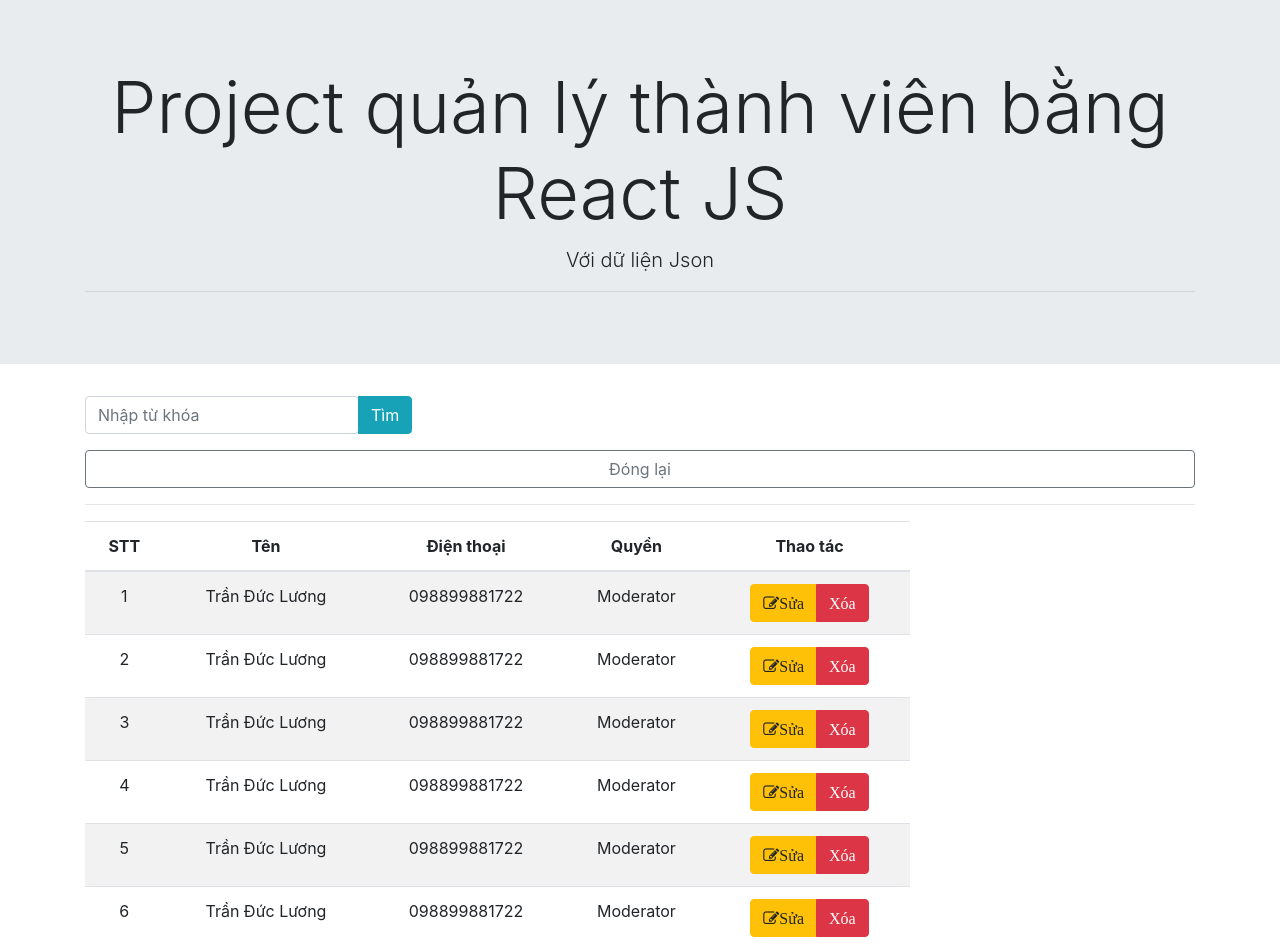
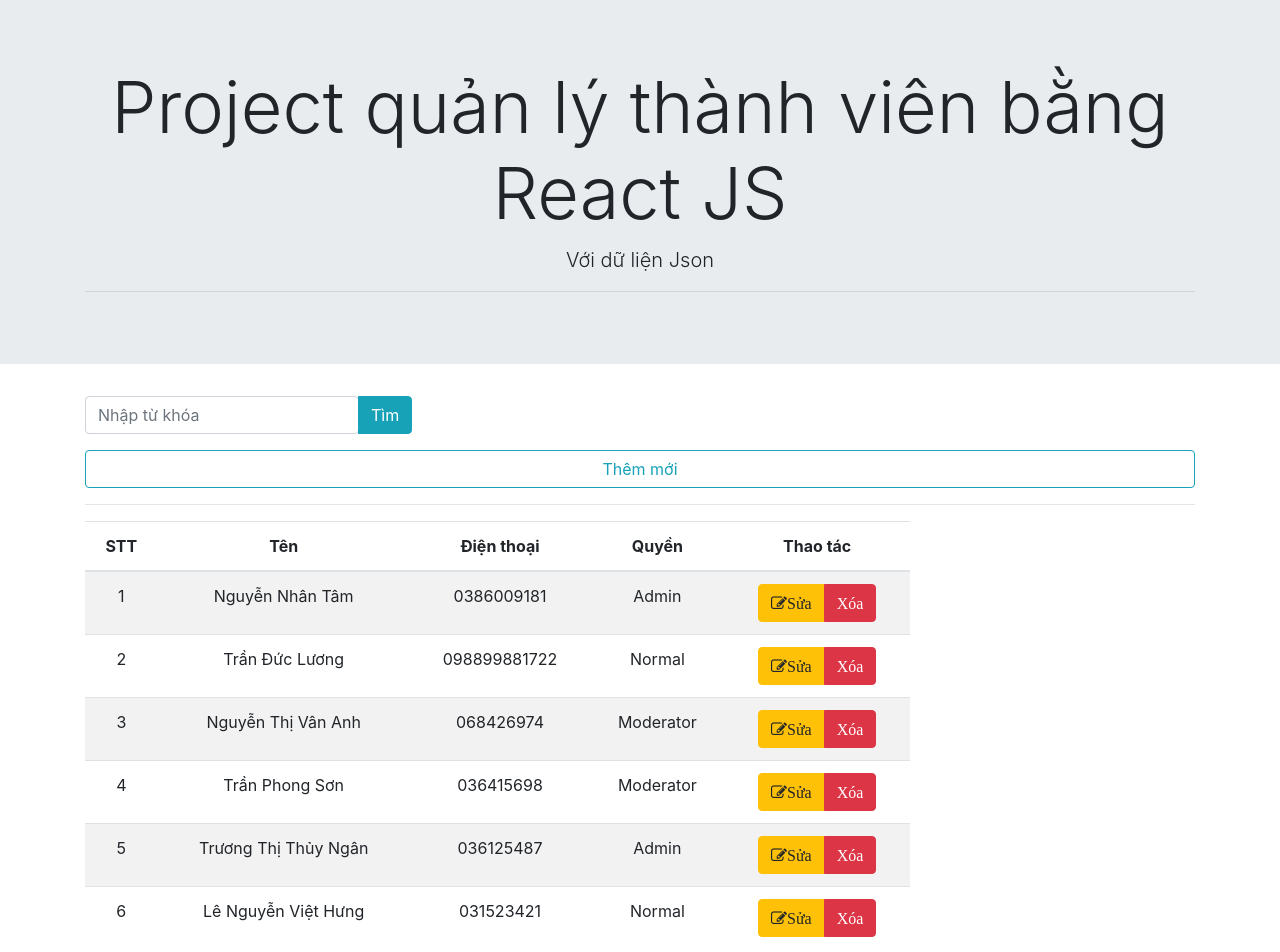
Before and after one commit to cntt2-tamguyen/react-js, a React (Create React App) app: page / in a window 1280 px wide. Shown: the top 952 px of the page. Built offline with nearby package versions, Linux system fonts and the light colour scheme.

Commit message:
[PHAN-23] 065 Day du lieu ra bang su dung map

```diff
--- a/src/Components/App.js
+++ b/src/Components/App.js
@@ -10,7 +10,7 @@
   constructor(props) {
     super(props);
     this.state = {
-      hienThiForm : true,
+      hienThiForm : false,
       data:DataUser
     }
   }
@@ -20,12 +20,7 @@
        hienThiForm : !this.state.hienThiForm
     });
   }
-  // thongBao = () =>{
-  //   alert("Kết nối thành công")
-  // }
-
   render() {
-    console.log(this.state.data)
     return (
       <div className="App">
       <Header/>
@@ -33,7 +28,7 @@
         <div className="container">
           <div className="row">
             <Search ketNoi={()=>this.doiTrangThai()} hienThiForm={this.state.hienThiForm}/>
-            <TableData/>
+            <TableData dataUserProps={this.state.data}/>
             <AddUser hienThiForm={this.state.hienThiForm}/>
           </div>
         </div>
--- a/src/Components/TableData.js
+++ b/src/Components/TableData.js
@@ -1,6 +1,11 @@
 import React, { Component } from 'react';
+import TableDataRow from './TableDataRow.js'
 
 class TableData extends Component {
+    mappingDataUser = () =>
+        this.props.dataUserProps.map((value,key)=>(
+            <TableDataRow key={key} stt={key} name={value.name} phone={value.phone} permission={value.permission}/>
+        ))
     render() {
         return (
             <div className="col-9">
@@ -15,78 +20,7 @@
                     </tr>
                     </thead>
                     <tbody>
-                    <tr>
-                        <td >1</td>
-                        <td>Trần Đức Lương</td>
-                        <td>098899881722</td>
-                        <td>Moderator</td>
-                        <td>
-                        <div className="btn-group">
-                            <div className="btn btn-warning sua"><i className="fa fa-edit">Sửa</i></div>
-                            <div className="btn btn-danger xoa"><i className="fa fa-delete">Xóa</i></div>
-                        </div>
-                        </td>
-                    </tr>
-                    <tr>
-                        <td >2</td>
-                        <td>Trần Đức Lương</td>
-                        <td>098899881722</td>
-                        <td>Moderator</td>
-                        <td>
-                        <div className="btn-group">
-                            <div className="btn btn-warning sua"><i className="fa fa-edit">Sửa</i></div>
-                            <div className="btn btn-danger xoa"><i className="fa fa-delete">Xóa</i></div>
-                        </div>
-                        </td>
-                    </tr>
-                    <tr>
-                        <td >3</td>
-                        <td>Trần Đức Lương</td>
-                        <td>098899881722</td>
-                        <td>Moderator</td>
-                        <td>
-                        <div className="btn-group">
-                            <div className="btn btn-warning sua"><i className="fa fa-edit">Sửa</i></div>
-                            <div className="btn btn-danger xoa"><i className="fa fa-delete">Xóa</i></div>
-                        </div>
-                        </td>
-                    </tr>
-                    <tr>
-                        <td >4</td>
-                        <td>Trần Đức Lương</td>
-                        <td>098899881722</td>
-                        <td>Moderator</td>
-                        <td>
-                        <div className="btn-group">
-                            <div className="btn btn-warning sua"><i className="fa fa-edit">Sửa</i></div>
-                            <div className="btn btn-danger xoa"><i className="fa fa-delete">Xóa</i></div>
-                        </div>
-                        </td>
-                    </tr>
-                    <tr>
-                        <td >5</td>
-                        <td>Trần Đức Lương</td>
-                        <td>098899881722</td>
-                        <td>Moderator</td>
-                        <td>
-                        <div className="btn-group">
-                            <div className="btn btn-warning sua"><i className="fa fa-edit">Sửa</i></div>
-                            <div className="btn btn-danger xoa"><i className="fa fa-delete">Xóa</i></div>
-                        </div>
-                        </td>
-                    </tr>
-                    <tr>
-                        <td >6</td>
-                        <td>Trần Đức Lương</td>
-                        <td>098899881722</td>
-                        <td>Moderator</td>
-                        <td>
-                        <div className="btn-group">
-                            <div className="btn btn-warning sua"><i className="fa fa-edit">Sửa</i></div>
-                            <div className="btn btn-danger xoa"><i className="fa fa-delete">Xóa</i></div>
-                        </div>
-                        </td>
-                    </tr>
+                        {this.mappingDataUser()}
                     </tbody>
                 </table>
             </div>
--- /dev/null
+++ b/src/Components/TableDataRow.js
@@ -0,0 +1,27 @@
+import React, { Component } from 'react';
+
+class TableDataRow extends Component {
+    permissionShow = () => {
+        if (this.props.permission === 1) {return "Admin";}
+        else if (this.props.permission === 2) {return "Moderator";}
+        else { return "Normal";}
+    }
+    render() {
+        return (
+            <tr>
+                <td >{this.props.stt+1}</td>
+                <td>{this.props.name}</td>
+                <td>{this.props.phone}</td>
+                <td>{this.permissionShow()}</td>
+                <td>
+                <div className="btn-group">
+                    <div className="btn btn-warning sua"><i className="fa fa-edit">Sửa</i></div>
+                    <div className="btn btn-danger xoa"><i className="fa fa-delete">Xóa</i></div>
+                </div>
+                </td>
+            </tr>
+        );
+    }
+}
+
+export default TableDataRow;
```
